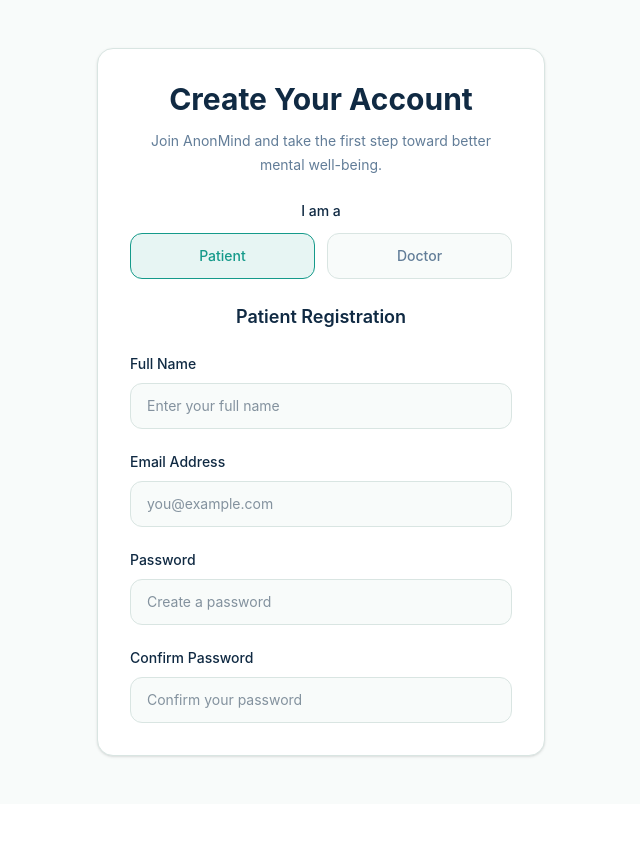
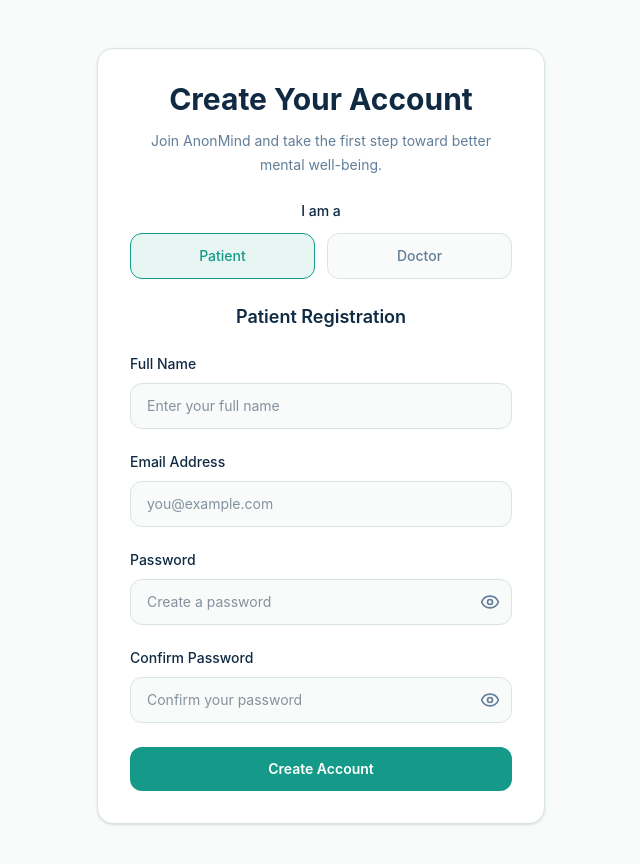
Before and after one commit to n-bisar/AnonMind, a React app in the folder frontend/: page /register in a window 1280 px wide. Shown: the top 864 px of the page, without its empty margins (319-959 px from the left). Before the commit the page ends 804 px from the top, so only its background shows below. Built offline with nearby package versions, Linux system fonts and the light colour scheme; the HTML template or start-up script is replaced by a standard one.

Commit message:
Day 20: Made the Patient Registertion

```diff
--- a/frontend/src/pages/Register.jsx
+++ b/frontend/src/pages/Register.jsx
@@ -1,9 +1,26 @@
 import { useState } from "react";
+import { Eye, EyeOff } from "lucide-react";
 
 
 
 function Register() {
     const [role, setRole] = useState("patient");
+    const [showPassword, setShowPassword] = useState(false);
+    const [showConfirmPassword, setShowConfirmPassword] = useState(false);
+    const [fullName, setFullName] = useState("");
+    const [email, setEmail] = useState("");
+    const [password, setPassword] = useState("");
+    const [confirmPassword, setConfirmPassword] = useState("");
+    const passwordsMatch = password === confirmPassword;
+    const handleSubmit = (event) => {
+  event.preventDefault();
+
+  console.log("Role:", role);
+  console.log("Full Name:", fullName);
+  console.log("Email:", email);
+  console.log("Password:", password);
+  console.log("Confirm Password:", confirmPassword);
+};
   return (
     <div className="min-h-screen bg-background px-6 py-12">
       <div className="mx-auto flex min-h-[80vh] w-full max-w-md items-center justify-center">
@@ -51,7 +68,7 @@
 </div>
 
 {role === "patient" && (
-  <div className="mt-6">
+  <form className="mt-6" onSubmit={handleSubmit}>
     <h2 className="text-lg font-semibold text-text">
       Patient Registration
     </h2>
@@ -64,6 +81,8 @@
       <input
   type="text"
   placeholder="Enter your full name"
+  value={fullName}
+  onChange={(event) => setFullName(event.target.value)}
   className="mt-2 w-full rounded-xl border border-border bg-background px-4 py-3 text-sm text-text outline-none transition focus:border-primary"
 />
     </label>
@@ -75,6 +94,8 @@
   <input
   type="email"
   placeholder="you@example.com"
+  value={email}
+  onChange={(event) => setEmail(event.target.value)}
   className="mt-2 w-full rounded-xl border border-border bg-background px-4 py-3 text-sm text-text outline-none transition focus:border-primary"
 />
 </label>
@@ -83,24 +104,73 @@
     Password
   </span>
 
+  <div className="relative mt-2">
     <input
-    type="password"
+  type={showPassword ? "text" : "password"}
   placeholder="Create a password"
-    className="mt-2 w-full rounded-xl border border-border bg-background px-4 py-3 text-sm text-text outline-none transition focus:border-primary"
+  value={password}
+  onChange={(event) => setPassword(event.target.value)}
+  className="w-full rounded-xl border border-border bg-background px-4 py-3 pr-12 text-sm text-text outline-none transition focus:border-primary"
 />
+
+    <button
+      type="button"
+      onClick={() => setShowPassword(!showPassword)}
+      className="absolute right-3 top-1/2 -translate-y-1/2 text-text-muted transition hover:text-primary"
+      aria-label={showPassword ? "Hide password" : "Show password"}
+    >
+      {showPassword ? (
+        <EyeOff className="h-5 w-5" />
+      ) : (
+        <Eye className="h-5 w-5" />
+      )}
+    </button>
+  </div>
 </label>
 <label className="mt-5 block text-left">
   <span className="text-sm font-medium text-text">
     Confirm Password
   </span>
 
+  <div className="relative mt-2">
     <input
-    type="password"
+  type={showConfirmPassword ? "text" : "password"}
   placeholder="Confirm your password"
-    className="mt-2 w-full rounded-xl border border-border bg-background px-4 py-3 text-sm text-text outline-none transition focus:border-primary"
+  value={confirmPassword}
+  onChange={(event) => setConfirmPassword(event.target.value)}
+  className="w-full rounded-xl border border-border bg-background px-4 py-3 pr-12 text-sm text-text outline-none transition focus:border-primary"
 />
+
+    <button
+      type="button"
+      onClick={() => setShowConfirmPassword(!showConfirmPassword)}
+      className="absolute right-3 top-1/2 -translate-y-1/2 text-text-muted transition hover:text-primary"
+      aria-label={
+        showConfirmPassword
+          ? "Hide confirm password"
+          : "Show confirm password"
+      }
+    >
+      {showConfirmPassword ? (
+        <EyeOff className="h-5 w-5" />
+      ) : (
+        <Eye className="h-5 w-5" />
+      )}
+    </button>
+  </div>
 </label>
-  </div>
+{confirmPassword && !passwordsMatch && (
+  <p className="mt-2 text-sm text-red-500">
+    Passwords do not match.
+  </p>
+)}
+<button
+  type="submit"
+  className="mt-6 w-full rounded-xl bg-primary px-4 py-3 text-sm font-semibold text-white transition hover:opacity-90"
+>
+  Create Account
+</button>
+  </form>
 )}
           </div>
 
```
Also changed, not shown: 1 other file (tests, documents, lock files or other folders). Lines whose indentation alone changed are shown as unchanged.
